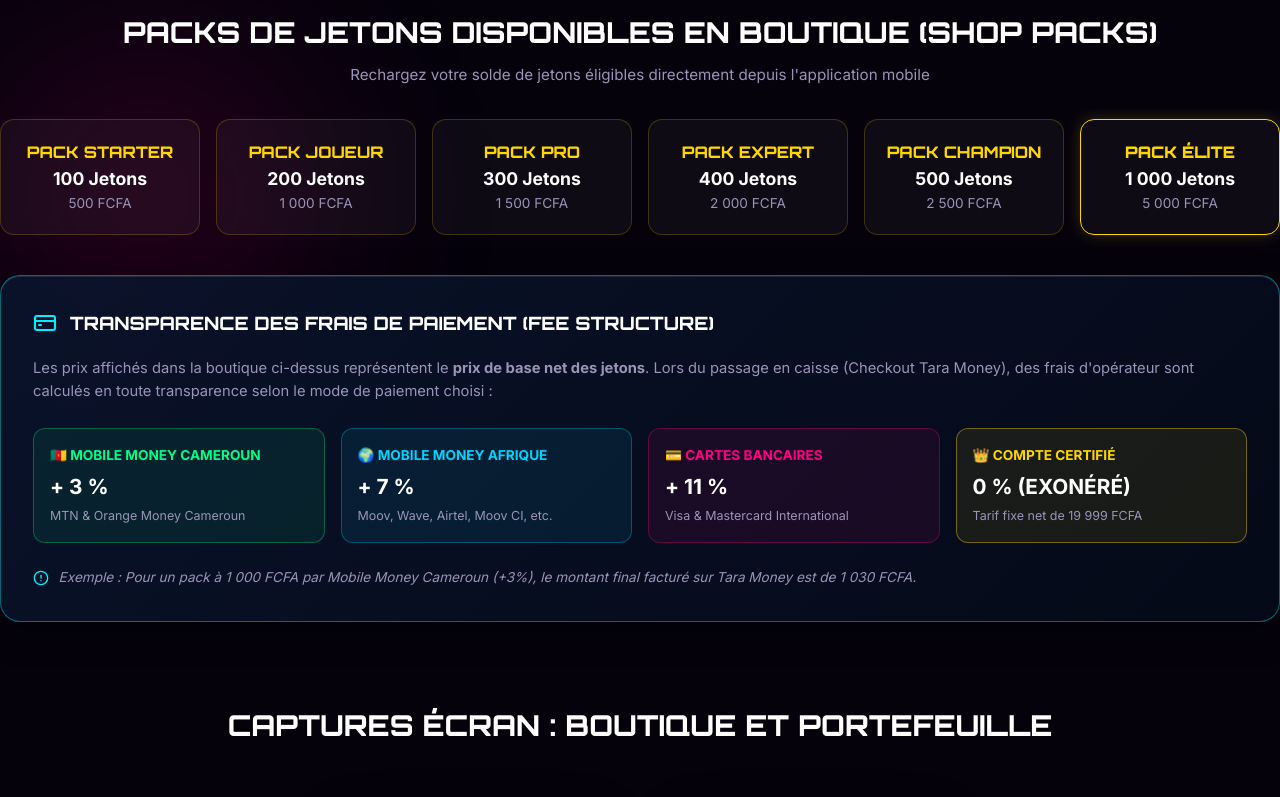
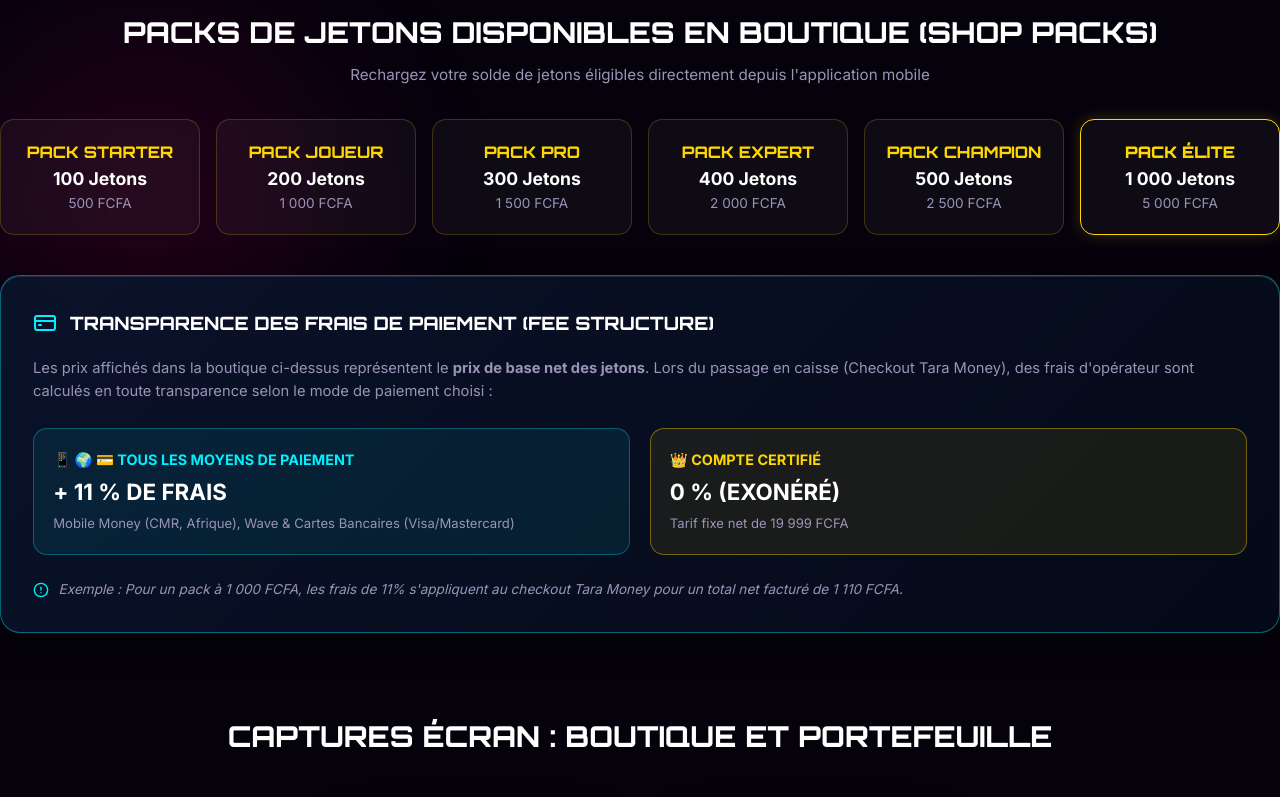
Before and after one commit to bankaizankanotatchi/shikaku_site, a Next.js app: page /jetons in a window 1280 px wide. Shown: the part 1679-2476 px from the top of the page. Built offline with nearby package versions, Linux system fonts and the light colour scheme.

Commit message:
feat: implement token economy informational page detailing classic vs. eligible reward systems

```diff
--- a/app/jetons/page.js
+++ b/app/jetons/page.js
@@ -136,7 +136,7 @@ export default function JetonsPage() {
                 <CheckCircle2 size={16} color="var(--cyber-gold)" /> <strong>CONVERTIBLES : 1 JETON ÉLIGIBLE = 5 FCFA XAF</strong>
               </li>
               <li style={{ display: "flex", alignItems: "center", gap: "0.6rem" }}>
-                <CheckCircle2 size={16} color="var(--cyber-gold)" /> Retraits instantanés dès 50 Jetons (250 FCFA)
+                <CheckCircle2 size={16} color="var(--cyber-gold)" /> Retraits instantanés dès 1 000 Jetons (5 000 FCFA)
               </li>
             </ul>
           </div>
@@ -301,35 +301,23 @@ export default function JetonsPage() {
               Les prix affichés dans la boutique ci-dessus représentent le <strong>prix de base net des jetons</strong>. Lors du passage en caisse (Checkout Tara Money), des frais d&apos;opérateur sont calculés en toute transparence selon le mode de paiement choisi :
             </p>
 
-            <div style={{ display: "grid", gridTemplateColumns: "repeat(auto-fit, minmax(220px, 1fr))", gap: "1rem", marginBottom: "1.5rem" }}>
-              <div style={{ padding: "1rem", borderRadius: "12px", background: "rgba(0, 255, 136, 0.08)", border: "1px solid rgba(0, 255, 136, 0.3)" }}>
-                <div style={{ color: "#00FF88", fontWeight: 800, fontSize: "0.85rem" }}>🇨🇲 MOBILE MONEY CAMEROUN</div>
-                <div style={{ color: "#fff", fontWeight: 900, fontSize: "1.3rem", marginTop: "0.2rem" }}>+ 3 %</div>
-                <div style={{ color: "var(--text-muted)", fontSize: "0.78rem", marginTop: "0.2rem" }}>MTN & Orange Money Cameroun</div>
+            <div style={{ display: "grid", gridTemplateColumns: "repeat(auto-fit, minmax(260px, 1fr))", gap: "1.2rem", marginBottom: "1.5rem" }}>
+              <div style={{ padding: "1.2rem", borderRadius: "14px", background: "rgba(0, 240, 255, 0.08)", border: "1px solid rgba(0, 240, 255, 0.3)" }}>
+                <div style={{ color: "var(--neon-cyan)", fontWeight: 800, fontSize: "0.9rem" }}>📱 🌍 💳 TOUS LES MOYENS DE PAIEMENT</div>
+                <div style={{ color: "#fff", fontWeight: 900, fontSize: "1.4rem", marginTop: "0.2rem" }}>+ 11 % DE FRAIS</div>
+                <div style={{ color: "var(--text-muted)", fontSize: "0.82rem", marginTop: "0.2rem" }}>Mobile Money (CMR, Afrique), Wave & Cartes Bancaires (Visa/Mastercard)</div>
               </div>
 
-              <div style={{ padding: "1rem", borderRadius: "12px", background: "rgba(0, 212, 255, 0.08)", border: "1px solid rgba(0, 212, 255, 0.3)" }}>
-                <div style={{ color: "#00d4ff", fontWeight: 800, fontSize: "0.85rem" }}>🌍 MOBILE MONEY AFRIQUE</div>
-                <div style={{ color: "#fff", fontWeight: 900, fontSize: "1.3rem", marginTop: "0.2rem" }}>+ 7 %</div>
-                <div style={{ color: "var(--text-muted)", fontSize: "0.78rem", marginTop: "0.2rem" }}>Moov, Wave, Airtel, Moov CI, etc.</div>
-              </div>
-
-              <div style={{ padding: "1rem", borderRadius: "12px", background: "rgba(255, 0, 128, 0.08)", border: "1px solid rgba(255, 0, 128, 0.3)" }}>
-                <div style={{ color: "#ff0080", fontWeight: 800, fontSize: "0.85rem" }}>💳 CARTES BANCAIRES</div>
-                <div style={{ color: "#fff", fontWeight: 900, fontSize: "1.3rem", marginTop: "0.2rem" }}>+ 11 %</div>
-                <div style={{ color: "var(--text-muted)", fontSize: "0.78rem", marginTop: "0.2rem" }}>Visa & Mastercard International</div>
-              </div>
-
-              <div style={{ padding: "1rem", borderRadius: "12px", background: "rgba(255, 215, 0, 0.08)", border: "1px solid rgba(255, 215, 0, 0.4)" }}>
-                <div style={{ color: "var(--cyber-gold)", fontWeight: 800, fontSize: "0.85rem" }}>👑 COMPTE CERTIFIÉ</div>
-                <div style={{ color: "#fff", fontWeight: 900, fontSize: "1.3rem", marginTop: "0.2rem" }}>0 % (EXONÉRÉ)</div>
-                <div style={{ color: "var(--text-muted)", fontSize: "0.78rem", marginTop: "0.2rem" }}>Tarif fixe net de 19 999 FCFA</div>
+              <div style={{ padding: "1.2rem", borderRadius: "14px", background: "rgba(255, 215, 0, 0.08)", border: "1px solid rgba(255, 215, 0, 0.4)" }}>
+                <div style={{ color: "var(--cyber-gold)", fontWeight: 800, fontSize: "0.9rem" }}>👑 COMPTE CERTIFIÉ</div>
+                <div style={{ color: "#fff", fontWeight: 900, fontSize: "1.4rem", marginTop: "0.2rem" }}>0 % (EXONÉRÉ)</div>
+                <div style={{ color: "var(--text-muted)", fontSize: "0.82rem", marginTop: "0.2rem" }}>Tarif fixe net de 19 999 FCFA</div>
               </div>
             </div>
 
             <div style={{ display: "flex", alignItems: "center", gap: "0.6rem", fontSize: "0.85rem", color: "var(--text-muted)" }}>
               <AlertCircle size={16} color="var(--neon-cyan)" />
-              <em>Exemple : Pour un pack à 1 000 FCFA par Mobile Money Cameroun (+3%), le montant final facturé sur Tara Money est de 1 030 FCFA.</em>
+              <em>Exemple : Pour un pack à 1 000 FCFA, les frais de 11% s&apos;appliquent au checkout Tara Money pour un total net facturé de 1 110 FCFA.</em>
             </div>
           </div>
         </div>
```
